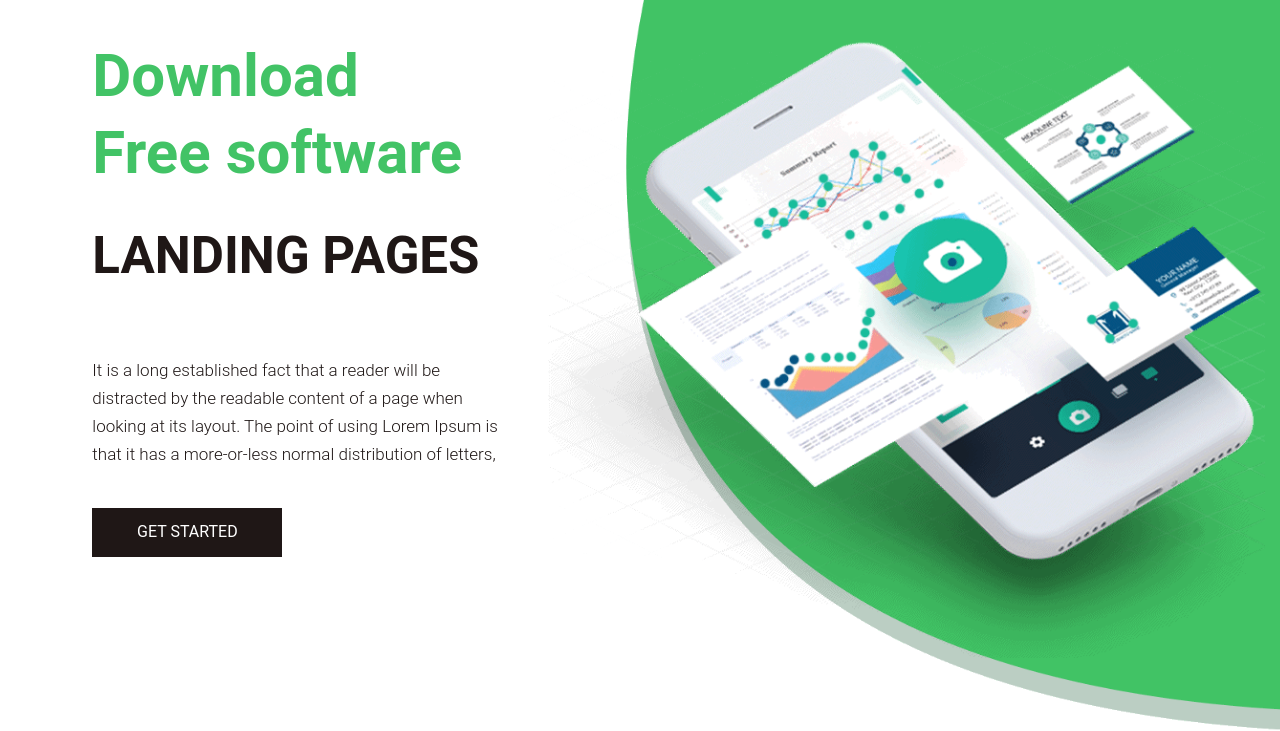
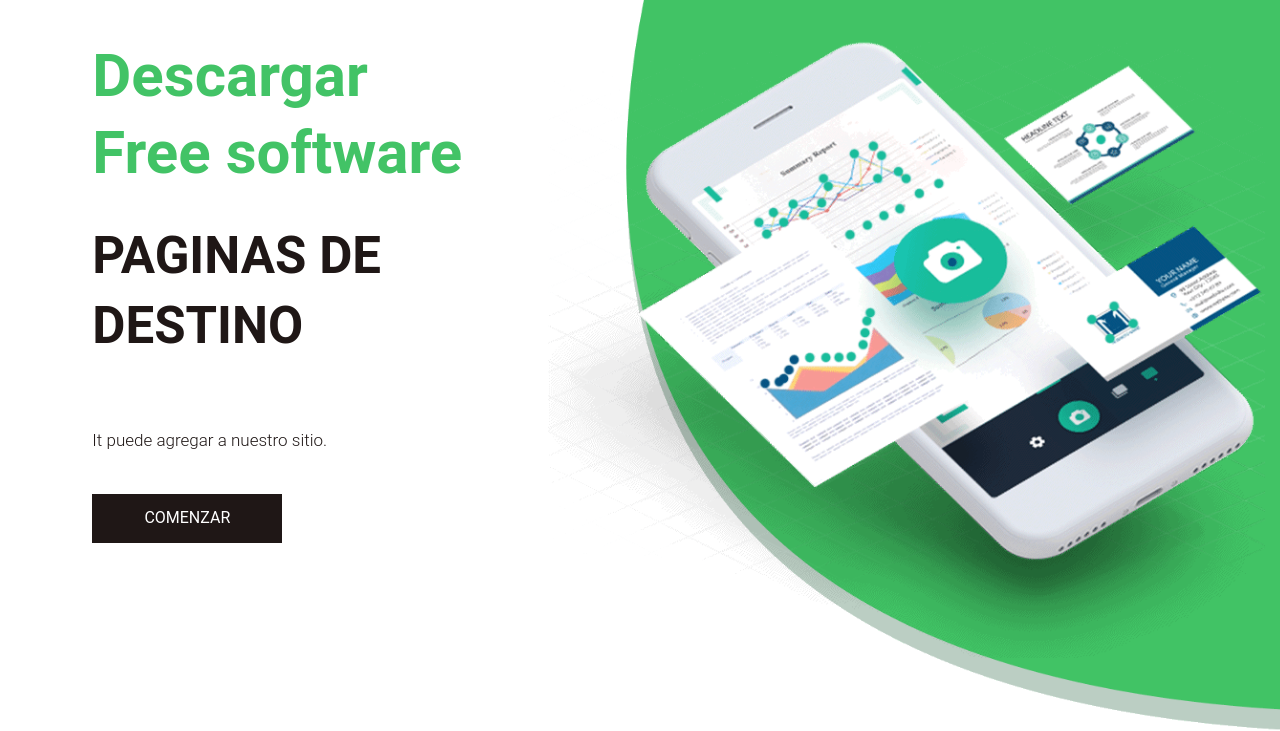
Before and after one commit to oskr-2023/capacitacion, a plain HTML site: page index.html in a window 1280 px wide. Shown: the part 95-826 px from the top of the page. Drawn offline with nearby package versions, Linux system fonts and the light colour scheme.

Commit message:
Modificacion de idioma index
se realiza modificación de cambio de idioma en el archivo index.html al idioma español

```diff
--- a/index.html
+++ b/index.html
@@ -71,10 +71,10 @@
                   <div class="row d_flex">
                      <div class="col-md-5">
                         <div class="text-bg">
-                           <span>Download <br> Free software</span>
-                           <h1>landing pages</h1>
-                           <p>It is a long established fact that a reader will be distracted by the readable content of a page when looking at its layout. The point of using Lorem Ipsum is that it has a more-or-less normal distribution of letters,</p>
-                           <a href="#">Get Started</a>
+                           <span>Descargar <br> Free software</span>
+                           <h1>Paginas de destino</h1>
+                           <p>It puede agregar a nuestro sitio.</p>
+                           <a href="#">Comenzar</a>
                         </div>
                      </div>
                      <div class="col-md-7">
```
